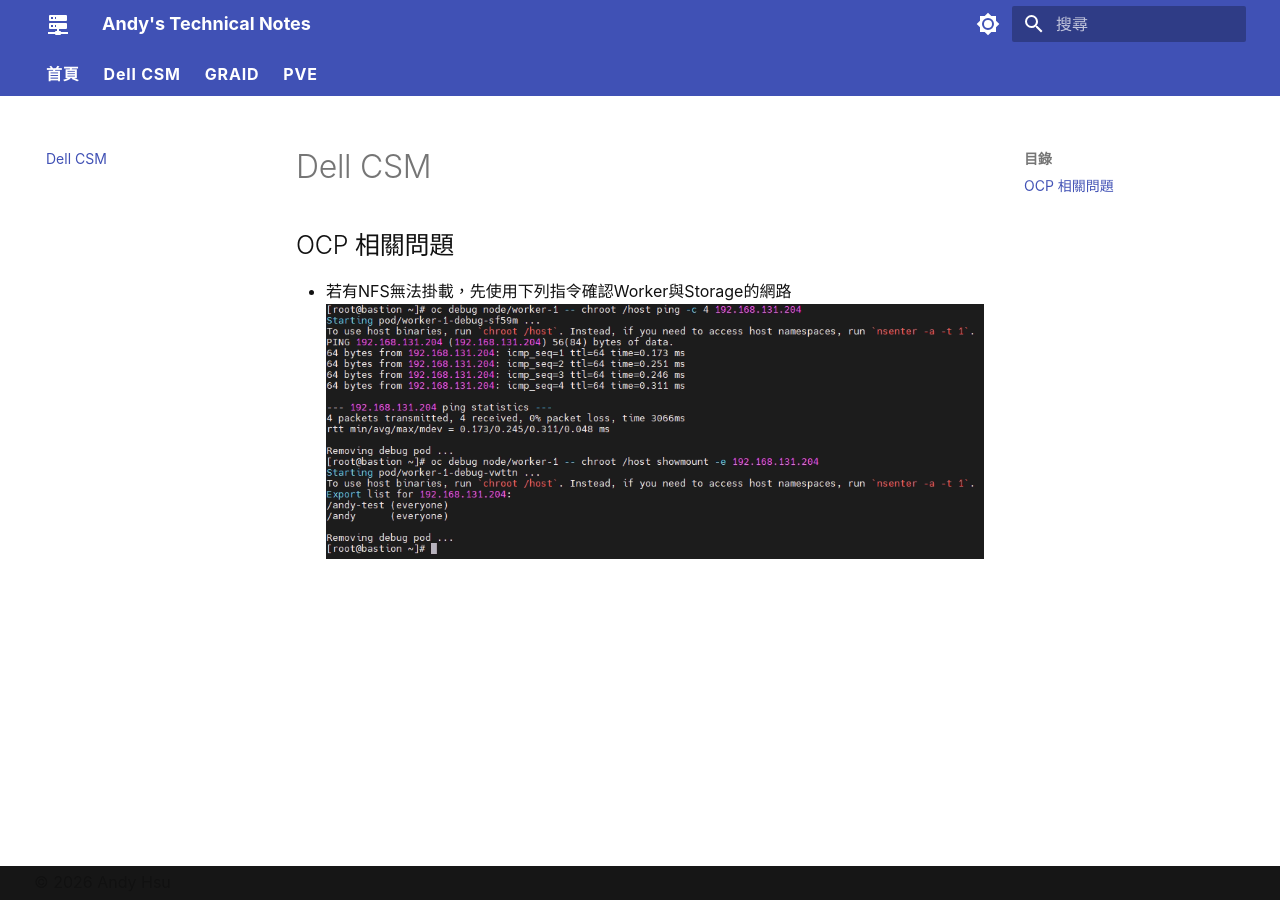
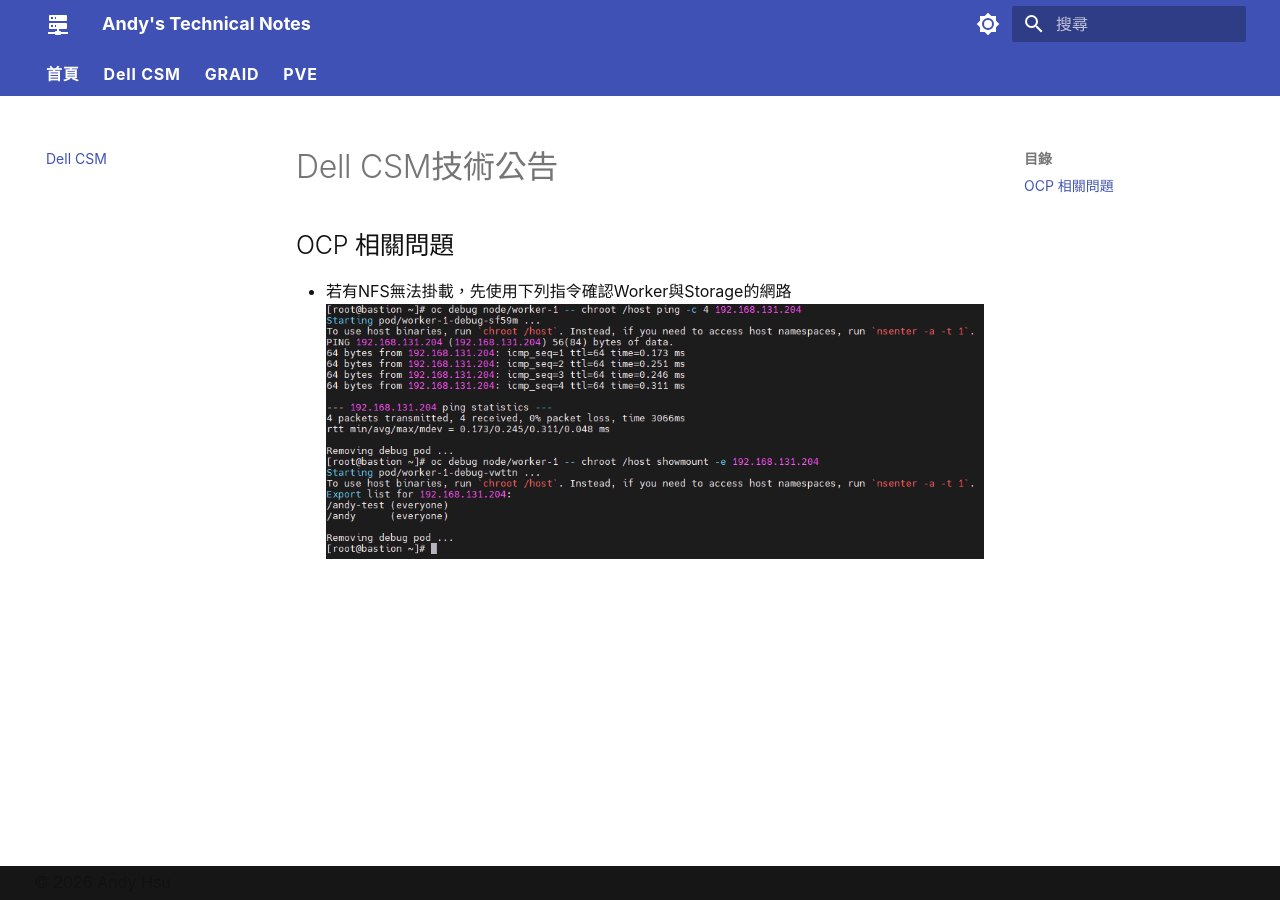
Before and after one commit to Andy0583/Metaage, an MkDocs documentation site: the page built from docs/csm/csm.md, in a window 1280 px wide. Built offline with MkDocs 1.6.1 and Material for MkDocs 9.7.7, drawn with Linux system fonts in a browser that asks for light colours.

Commit message:
Add Dell CSM technical announcement section

```diff
--- a/docs/csm/csm.md
+++ b/docs/csm/csm.md
@@ -1,3 +1,4 @@
+# Dell CSM技術公告
 ## OCP 相關問題
 - 若有NFS無法掛載，先使用下列指令確認Worker與Storage的網路
 <img src="images/001.png">
```
